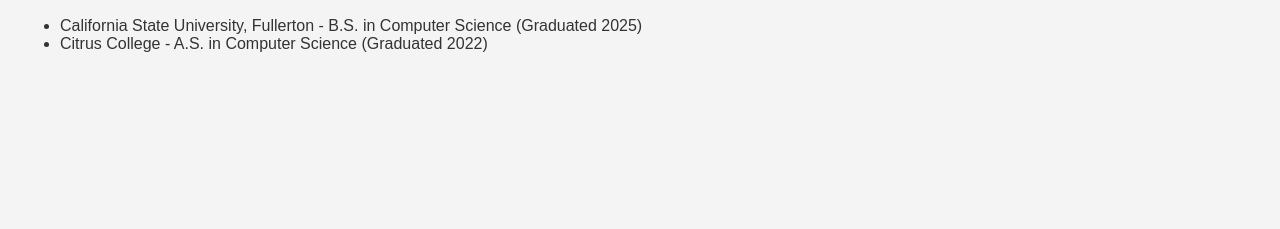
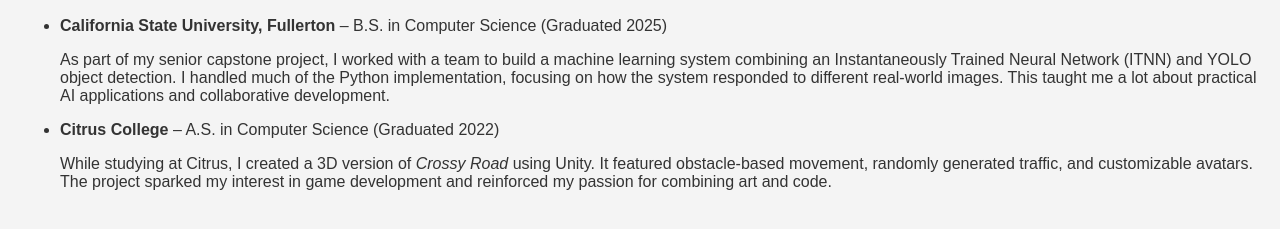
Before and after one commit to danjocorona/portfolio, a plain HTML site: page education.html in a window 1280 px wide. Shown: the part 89-318 px from the top of the page. Drawn offline with Linux system fonts and the light colour scheme.

Commit message:
Update education and about me sections

```diff
--- a/education.html
+++ b/education.html
@@ -16,8 +16,18 @@
     </nav>
     <h2>Education</h2>
     <ul>
-        <li>California State University, Fullerton - B.S. in Computer Science (Graduated 2025)</li>
-        <li>Citrus College - A.S. in Computer Science (Graduated 2022)</li>
+        <li>
+            <strong>California State University, Fullerton</strong> – B.S. in Computer Science (Graduated 2025)
+            <p>
+                As part of my senior capstone project, I worked with a team to build a machine learning system combining an Instantaneously Trained Neural Network (ITNN) and YOLO object detection. I handled much of the Python implementation, focusing on how the system responded to different real-world images. This taught me a lot about practical AI applications and collaborative development.
+            </p>
+        </li>
+        <li>
+            <strong>Citrus College</strong> – A.S. in Computer Science (Graduated 2022)
+            <p>
+                While studying at Citrus, I created a 3D version of <em>Crossy Road</em> using Unity. It featured obstacle-based movement, randomly generated traffic, and customizable avatars. The project sparked my interest in game development and reinforced my passion for combining art and code.
+            </p>
+        </li>
     </ul>
 </body>
 </html>
```
Also changed, not shown: index.html (+4 -4 lines).
